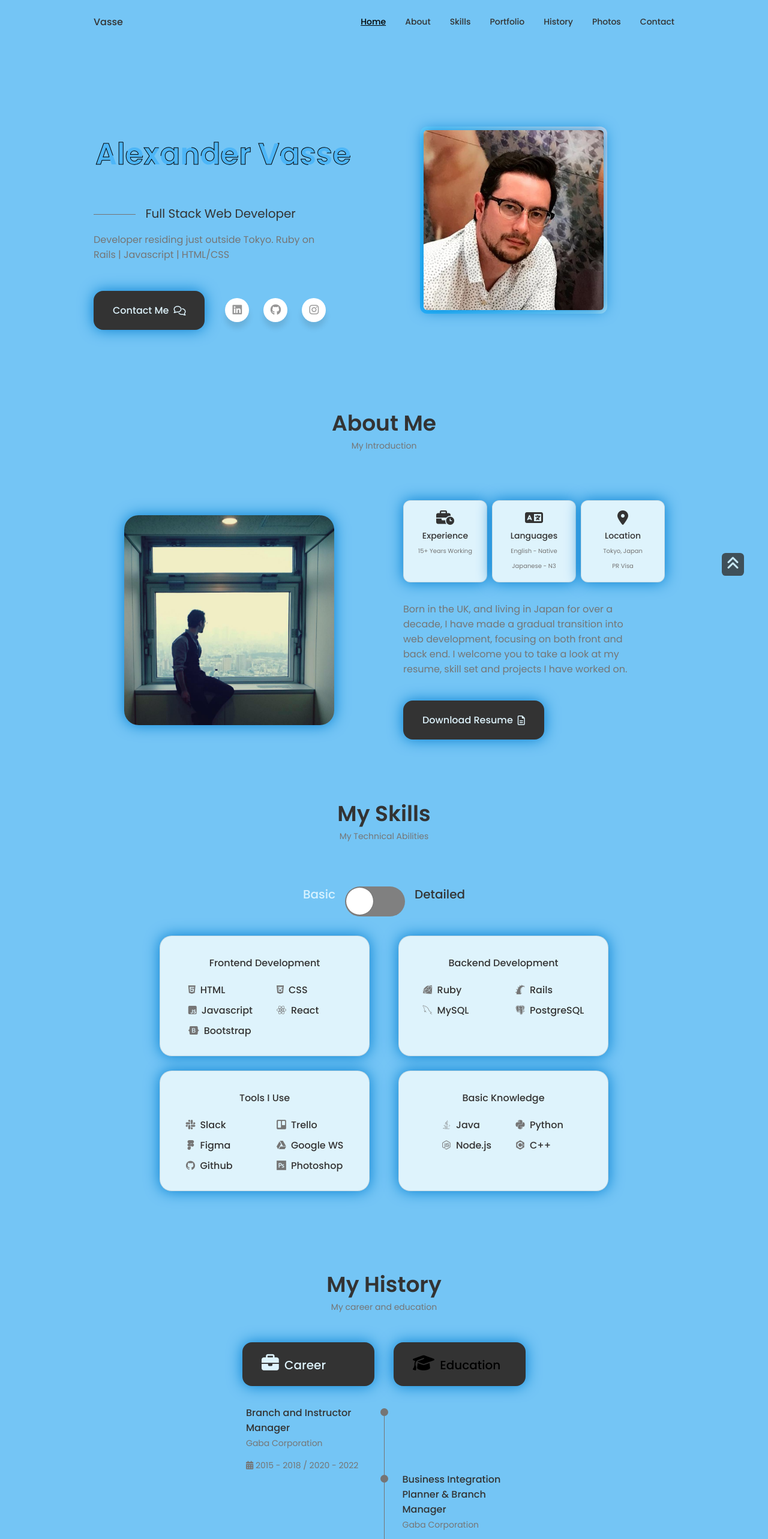
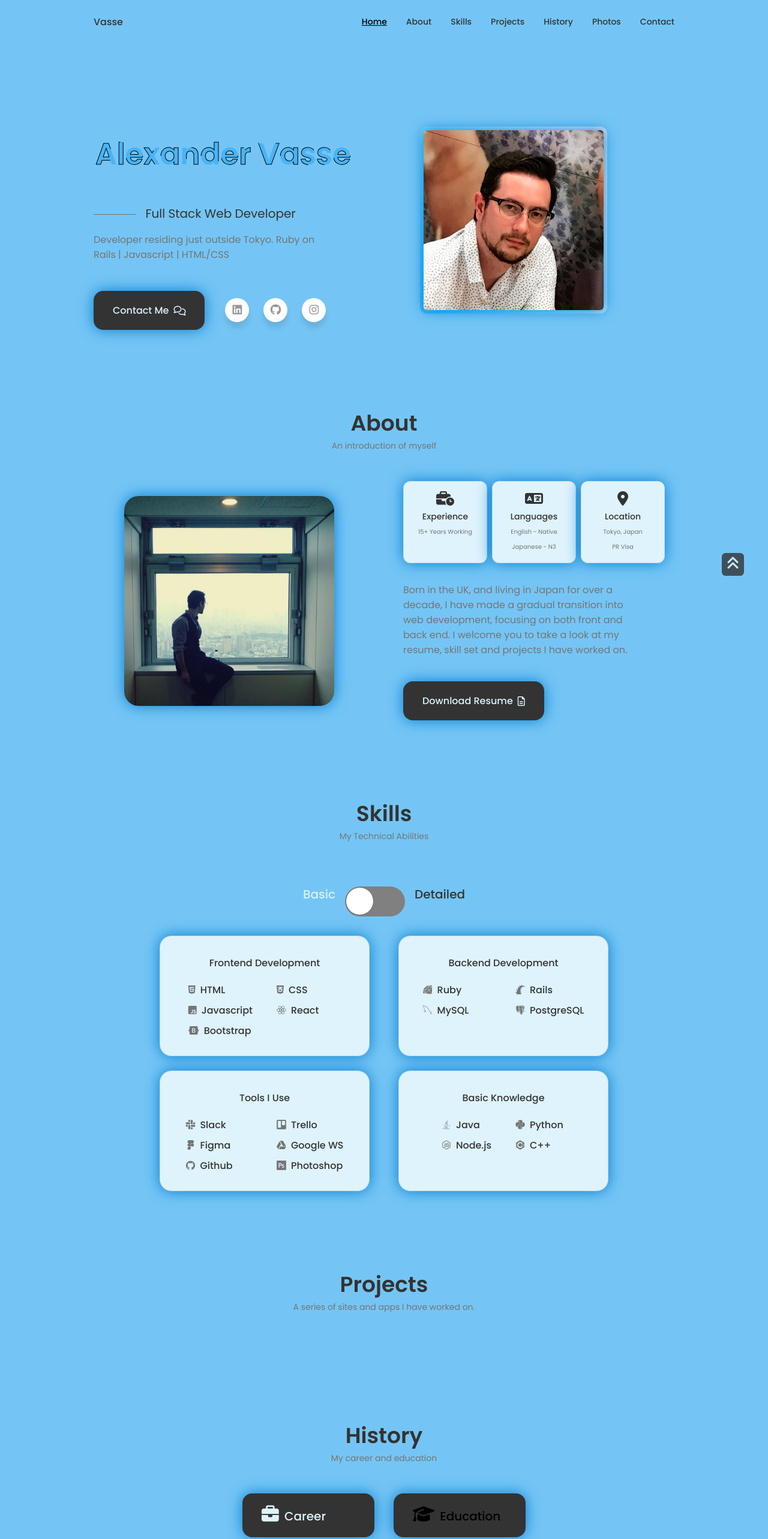
Before and after one commit to a-vasse/portfolio, a React (Create React App) app: page / in a window 1280 px wide. Shown: the top 2566 px of the page at 60% size. Built offline with nearby package versions, Linux system fonts and the light colour scheme.

Commit message:
title changes, began work on projects section

```diff
--- a/src/App.js
+++ b/src/App.js
@@ -8,6 +8,7 @@ import History from './components/history/History';
 import Photos from './components/photos/Photos';
 import Contact from './components/contact/Contact';
 import Footer from './components/footer/Footer';
+import Projects from './components/projects/Projects';
 
 const App = () => {
   return (
@@ -18,10 +19,10 @@ const App = () => {
       <Home />
       <About />
       <Skills />
+      <Projects />
       <History />
       <Photos />
       <Contact />
-
     </main>
 
     <Footer />
--- a/src/components/about/About.jsx
+++ b/src/components/about/About.jsx
@@ -6,11 +6,9 @@ import Info from "./Info";
 
 const About = () => {
   return (
-    <div>
-      <section className="about section" id="about">
-        <h2 className="section-title">About Me</h2>
-        <span className="section-subtitle">My Introduction</span>
-      </section>
+    <section className="about section" id="about">
+      <h2 className="section-title">About</h2>
+      <span className="section-subtitle">An introduction of myself</span>
       <div className="about-container container grid">
         <img src={AboutImg} alt="About" className="about-img" />
         <div className="about-data">
@@ -21,7 +19,7 @@ const About = () => {
           <a download="" href={CV} className="button button--flex">Download Resume<i className="fa-regular fa-file-lines"></i></a>
         </div>
       </div>
-    </div>
+    </section>
   );
 };
 
--- a/src/components/history/History.jsx
+++ b/src/components/history/History.jsx
@@ -5,7 +5,7 @@ const History = () => {
   const [toggleState, setToggleState] = useState(1);
   return (
     <section className="history section" id="history">
-      <h2 className="section-title">My History</h2>
+      <h2 className="section-title">History</h2>
       <span className="section-subtitle">My career and education</span>
 
       <div className="history-container container">
--- a/src/components/navbar/Navbar.jsx
+++ b/src/components/navbar/Navbar.jsx
@@ -48,9 +48,9 @@ const Header = () => {
             </li>
 
             <li className="nav-item">
-              <a href="#portfolio" onClick={() => setActiveNav('#portfolio')}
-                className={activeNav === "#portfolio" ? "nav-link active-link" : "nav-link"}>
-                <i className="fa-solid fa-photo-film nav-icon"></i>Portfolio
+              <a href="#projects" onClick={() => setActiveNav('#projects')}
+                className={activeNav === "#projects" ? "nav-link active-link" : "nav-link"}>
+                <i className="fa-solid fa-photo-film nav-icon"></i>Projects
               </a>
             </li>
 
--- a/src/components/photos/Photos.jsx
+++ b/src/components/photos/Photos.jsx
@@ -13,7 +13,7 @@ import 'swiper/modules/pagination/pagination.min.css'
 const Photos = () => {
   return (
     <section className="photos container section" id="photos">
-      <h2 className="section-title">My Photos</h2>
+      <h2 className="section-title">Photos</h2>
       <span className="section-subtitle">I also like taking photos occasionally. Here are a few of them!</span>
 
       <Swiper className="photos-container" loop={true} grabCursor={true} spaceBetween={24}
--- /dev/null
+++ b/src/components/projects/Projects.jsx
@@ -0,0 +1,13 @@
+import React from 'react';
+
+const Projects = () => {
+  return (
+    <section className="projects section" id="projects">
+    <h2 className="section-title">Projects</h2>
+    <span className="section-subtitle">A series of sites and apps I have worked on.</span>
+
+    </section>
+  );
+};
+
+export default Projects;
--- a/src/components/skills/Skills.jsx
+++ b/src/components/skills/Skills.jsx
@@ -8,7 +8,7 @@ const Skills = () => {
   const [toggleState, setToggleState] = useState(false);
   return (
     <section className="skills section" id="skills">
-      <h2 className="section-title">My Skills</h2>
+      <h2 className="section-title">Skills</h2>
       <span className="section-subtitle">My Technical Abilities</span>
       <div className="container">
 
```
Also changed, not shown: src/components/projects/projects.css (added).
